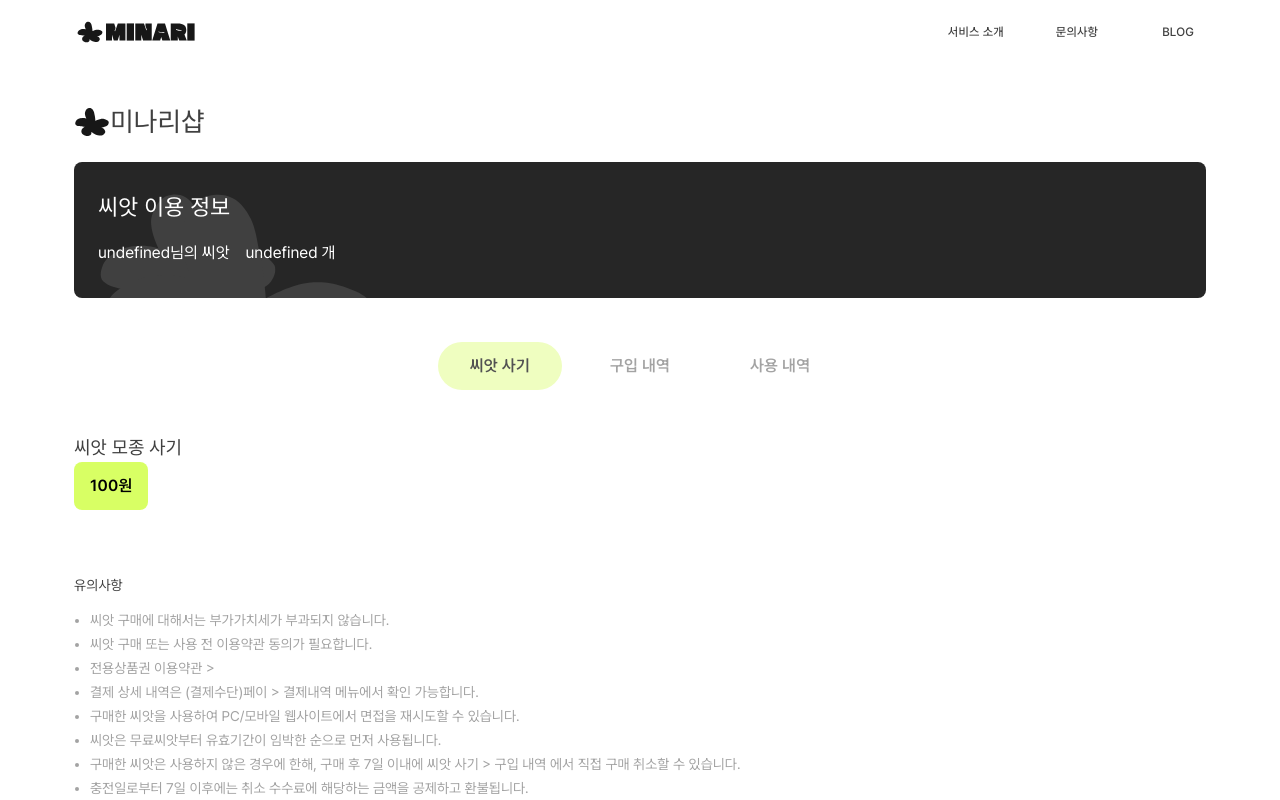
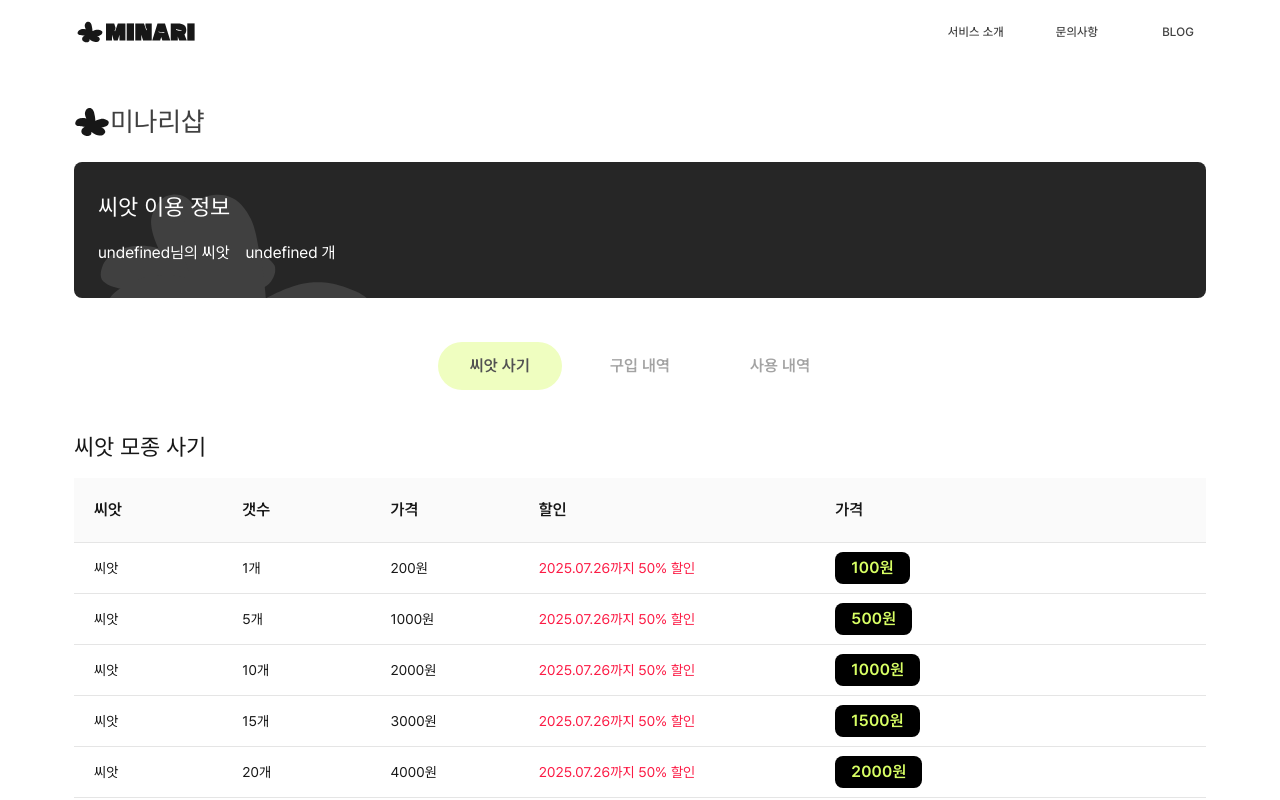
Before and after one commit to prography/10th-3team-minari-FE, a Next.js app: page /users/seeds in a window 1280 px wide. Shown: the top 800 px of the page. Built offline with nearby package versions, Linux system fonts and the light colour scheme; no server answers; a web font is replaced by a local one.

Commit message:
feat: 씨앗 구매하는 테이블 작성

```diff
--- a/src/app/users/seeds/_components/(tabs)/BuyTab.tsx
+++ b/src/app/users/seeds/_components/(tabs)/BuyTab.tsx
@@ -1,19 +1,54 @@
-import Button from '@/components/Button';
 import {useModalStore} from '@/stores/modalStore';
 import QRCodeModal from '../QRCodeModal';
+import Title from './(table)/Title';
+import Header from './(table)/Header';
+import Body, {type TbType} from './(table)/Body';
+import {useCallback} from 'react';
+import {TB_COUNT, TB_PRICE} from '@/constants/seedTable';
 
 const BuyTab = () => {
   const {open} = useModalStore();
 
-  const handleClick = () => {
-    open(<QRCodeModal />);
+  const discount = 50;
+  const day = '2025.07.26';
+
+  const DiscountFiled = (): TbType => {
+    if (discount != null && day != null) {
+      return {type: 'text-red', text: `${day}까지 ${discount}% 할인`};
+    }
+    return {type: 'text-disabled', text: `지금은 이벤트가 없습니다`};
   };
 
+  const TbBuyDatasMake = useCallback((): TbType[][] => {
+    return Array.from({length: 5}, () => []).map((_, index) => {
+      const count = TB_COUNT[index];
+      const price = TB_PRICE[index];
+      const discountedPrice = price * (1 - discount / 100);
+
+      return [
+        {type: 'text', text: '씨앗'},
+        {type: 'text', text: `${count}개`},
+        {type: 'text', text: `${price}원`},
+        DiscountFiled(),
+        {
+          type: 'button',
+          text: `${discountedPrice}원`,
+          onClick: () => {
+            open(<QRCodeModal />);
+          },
+        },
+      ];
+    });
+  }, [open]);
+
   return (
-    <div>
-      <span className="title-xs">씨앗 모종 사기</span>
-      <Button onClick={handleClick}>100원</Button>
-    </div>
+    <>
+      <Title>씨앗 모종 사기</Title>
+      <Header ths={['씨앗', '갯수', '가격', '할인', '가격']} />
+      {TbBuyDatasMake().map((tbs, idx) => (
+        <Body key={idx} tbs={tbs} />
+      ))}
+    </>
   );
 };
 
```
